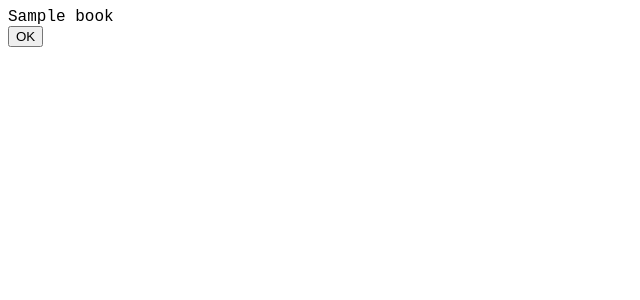
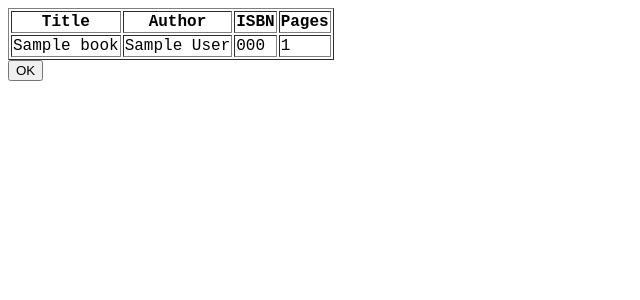
Before and after one commit to kostadin-kapsazov/books_test_django, a Django app: page /books_portal/books/1/view/ in a window 1280 px wide. Shown: the top 300 px of the page, without its empty margins (0-640 px from the left). Run offline with Django 3.2, Linux system fonts and the light colour scheme; tables that the repository leaves empty hold one stand-in row (values such as "Sample post"); parts of the project's set-up code (start-up, migrations or seed data) failed here and were passed over.

Commit message:
Migrate to CBV fix

```diff
--- a/books_test/books_portal/templates/books_portal/add.html
+++ b/books_test/books_portal/templates/books_portal/add.html
@@ -13,9 +13,7 @@
     </head>
     <body>
         <form action="" method="post">{% csrf_token %}
-
             {{form.as_p}}
-
             <input type="submit" value="Save" />
         </form>
     </body>
--- a/books_test/books_portal/templates/books_portal/details.html
+++ b/books_test/books_portal/templates/books_portal/details.html
@@ -12,10 +12,20 @@
         </style>
     </head>
     <body>
-        <div>
-
-            {{ object }}
-        </div>
+        <table border="1">
+            <tr>
+                <th>Title</th>
+                <th>Author</th>
+                <th>ISBN</th>
+                <th>Pages</th>
+            </tr>
+            <tr>
+                <td>{{ books.title }}</td>
+                <td>{{ books.author }}</td>
+                <td>{{ books.isbn }}</td>
+                <td>{{ books.pages }}</td>
+            </tr>
+        </table>
         <a href="{% url 'books_portal' %}">
             <input type="button" value="OK" />
         </a>
--- a/books_test/books_portal/templates/books_portal/index.html
+++ b/books_test/books_portal/templates/books_portal/index.html
@@ -25,7 +25,6 @@
             </tr>
             {% endfor %}
         </table>
-
         <a href="{% url 'books_add' %}">
             <input type="button" value="add" />
         </a>
--- a/books_test/books_portal/urls.py
+++ b/books_test/books_portal/urls.py
@@ -3,10 +3,10 @@ from django.conf.urls import patterns, url
 from .views import BooksDetailView
 from .views import BooksCreateView
 from .views import BooksUpdateView
-from .views import BooksView
+from .views import BooksListView
 
 urlpatterns = patterns('',
-    url(r'^books/$', BooksView.as_view(), name="books_portal"),
+    url(r'^books/$', BooksListView.as_view(), name="books_portal"),
     url(r'^books/(?P<pk>\d+)/view/$', BooksDetailView.as_view(), name="books_details"),
     url(r'^books/add/$', BooksCreateView.as_view(), name="books_add"),
     url(r'^books/(?P<pk>\d+)/edit/$', BooksUpdateView.as_view(), name="books_edit"),
--- a/books_test/books_portal/views.py
+++ b/books_test/books_portal/views.py
@@ -1,73 +1,26 @@
 # coding: utf-8
+from django.views.generic import ListView, UpdateView, CreateView, DetailView
 
+from .models import Books
 
-from django.views.generic import TemplateView, ListView, UpdateView, CreateView, DetailView, View
-from django.http import HttpResponseRedirect
-from django.core.urlresolvers import reverse
-from django.http import Http404
-
-from .models import BooksForm
-from .models import Books
 
 class BooksDetailView(DetailView):
     model = Books
     template_name = "books_portal/details.html"
+
 
 class BooksCreateView(CreateView):
     model = Books
     template_name = "books_portal/add.html"
     success_url = 'books_portal'
 
+
 class BooksUpdateView(UpdateView):
     model = Books
     template_name = "books_portal/add.html"
     success_url = 'books_portal'
 
-class BooksView(View):
+
+class BooksListView(ListView):
     model = Books
     template_name = "books_portal/index.html"
-
-
-class BooksView(TemplateView):
-    template_name = "books_portal/index.html"
-
-    def get_context_data(self, **kwargs):
-        context = super(BooksView, self).get_context_data(**kwargs)
-        books_list = list(Books.objects.all())
-        context.update({
-            'books_list': books_list,
-        })
-
-        return context
-
-
-class AddView(TemplateView):
-    template_name = "books_portal/add.html"
-
-    def post(self, request, *args, **kwargs):
-        f = BooksForm(request.POST)
-        f.save()
-
-        return HttpResponseRedirect(reverse('books_portal_books'))
-
-
-class DetailsView(TemplateView):
-    template_name = "books_portal/details.html"
-
-    def get_context_data(self, **kwargs):
-        context = super(DetailsView, self).get_context_data(**kwargs)
-
-        book_id = kwargs.get('book_id')
-
-        result = list(Books.objects.filter(id=book_id))
-
-        if result:
-            book = result[0]
-        else:
-            raise Http404()
-
-        context.update({
-            'book': book,
-        })
-
-        return context
```
